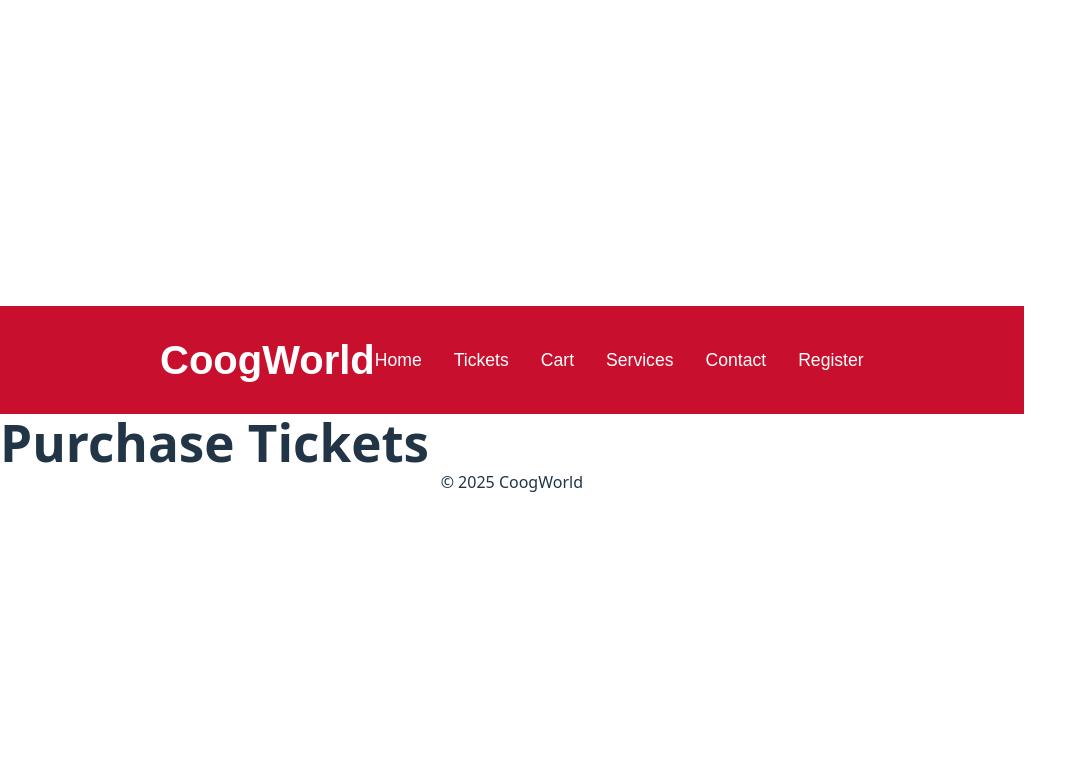
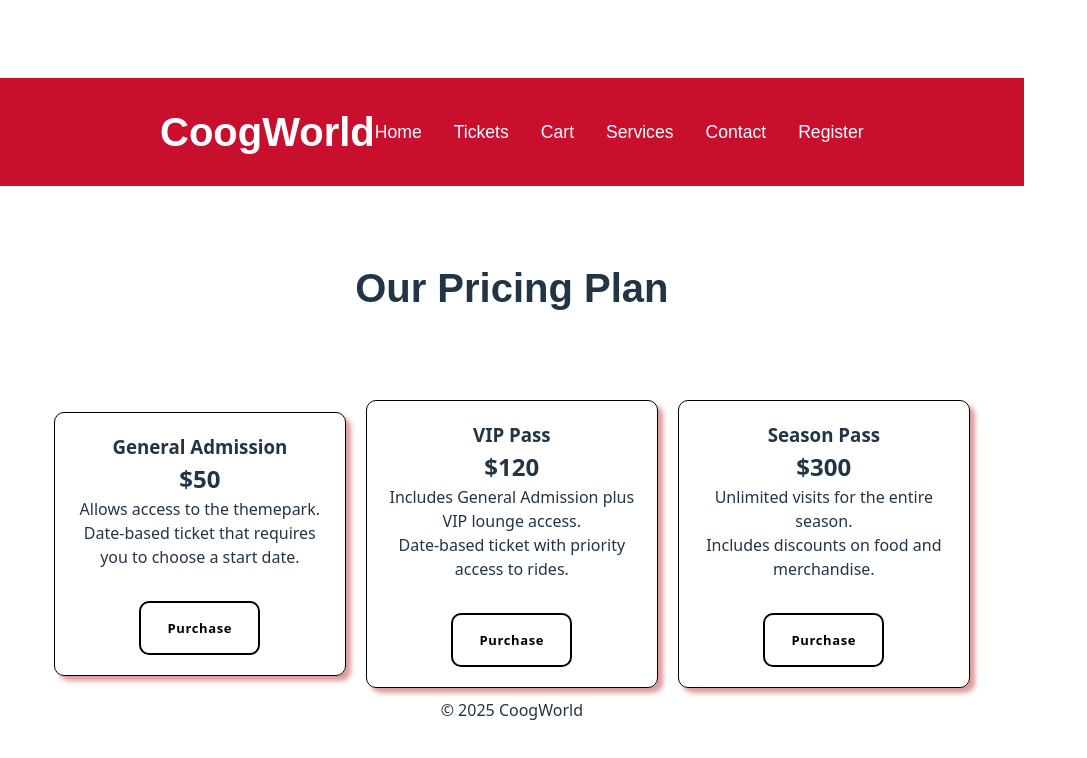
Before and after one commit to HelpfulLamb/coog-world, a React (Vite) app in the folder client/react-app/: page /tickets in a window 1280 px wide. Shown: the top 758 px of the page, without its empty margins (0-1087 px from the left). Built offline with nearby package versions, Linux system fonts and the light colour scheme.

Commit message:
ticket page half complete

```diff
--- a/client/react-app/index.html
+++ b/client/react-app/index.html
@@ -2,7 +2,7 @@
 <html lang="en">
   <head>
     <meta charset="UTF-8" />
-    <link rel="icon" type="image/x-icon" href="./public/favicon.ico" />
+    <link rel="icon" type="image/x-icon" href="/favicon.ico" />
     <meta name="viewport" content="width=device-width, initial-scale=1.0" />
     <title>CoogWorld</title>
   </head>
--- a/client/react-app/src/App.css
+++ b/client/react-app/src/App.css
@@ -37,7 +37,54 @@ a:hover{
 li{
     list-style: none;
 }
-
+#tickets-title{
+    text-align: center;
+    font-family: sans-serif;
+    font-size: 2.5rem;
+    margin: 5rem 0;
+}
+.price-container{
+    display: flex;
+    align-items: center;
+    justify-content: center;
+}
+.price-card{
+    border: 1px solid black;
+    border-radius: 10px;
+    box-shadow: 5px 5px 5px rgba(194, 79, 79, 0.575);
+    padding: 20px;
+    margin: 10px;
+    text-align: center;
+    max-width: 250px;
+    display: inline-block;
+}
+.fancy{
+    background-color: transparent;
+    border: 2px solid black;
+    border-radius: 10px;
+    box-sizing: border-box;
+    color: black;
+    cursor: pointer;
+    display: inline-block;
+    font-weight: 700;
+    letter-spacing: 0.05em;
+    margin-top: 2rem;
+    outline: none;
+    overflow: visible;
+    padding: 1.25em 2em;
+    position: relative;
+    text-align: center;
+    text-decoration: none;
+    text-transform: none;
+    transition: all 0.3s ease-in-out;
+    user-select: none;
+    font-size: 13px;
+}
+.fancy:hover{
+    background-color: #c8102e;
+    color: #ffffff;
+    box-shadow: 5px 5px 5px rgba(194, 79, 79, 0.575);
+}
 footer{
     text-align: center;
 }
--- a/client/react-app/src/pages/Buy-tickets.jsx
+++ b/client/react-app/src/pages/Buy-tickets.jsx
@@ -1,7 +1,59 @@
+import PropTypes from 'prop-types';
+
+function TicketCard({title, price, description1, description2}){
+    return(
+        <div className='price-card'>
+            <h3>{title}</h3>
+            <h2>{price}</h2>
+            <p>{description1}</p>
+            <p>{description2}</p>
+            <button className='fancy'>Purchase</button>
+        </div>
+    )
+}
+
+TicketCard.propTypes = {
+    title: PropTypes.string.isRequired,
+    price: PropTypes.string.isRequired,
+    description1: PropTypes.string.isRequired,
+    description2: PropTypes.string.isRequired,
+};
+
 function Tickets(){
+    const ticketOptions = [
+        {
+            title: 'General Admission',
+            price: '$50',
+            description1: 'Allows access to the themepark.',
+            description2: 'Date-based ticket that requires you to choose a start date.'
+        },
+        {
+            title: 'VIP Pass',
+            price: '$120',
+            description1: 'Includes General Admission plus VIP lounge access.',
+            description2: 'Date-based ticket with priority access to rides.'
+        },
+        {
+            title: 'Season Pass',
+            price: '$300',
+            description1: 'Unlimited visits for the entire season.',
+            description2: 'Includes discounts on food and merchandise.'
+        }
+    ];
     return(
         <>
-            <h1>Purchase Tickets</h1>
+            <h1 id='tickets-title'>Our Pricing Plan</h1>
+            <div className='price-container'>
+                {ticketOptions.map((ticket, index) =>(
+                    <TicketCard
+                    key={index}
+                    title={ticket.title}
+                    price={ticket.price}
+                    description1={ticket.description1}
+                    description2={ticket.description2}
+                    />
+                ))}
+            </div>
         </>
     )
 }
```
